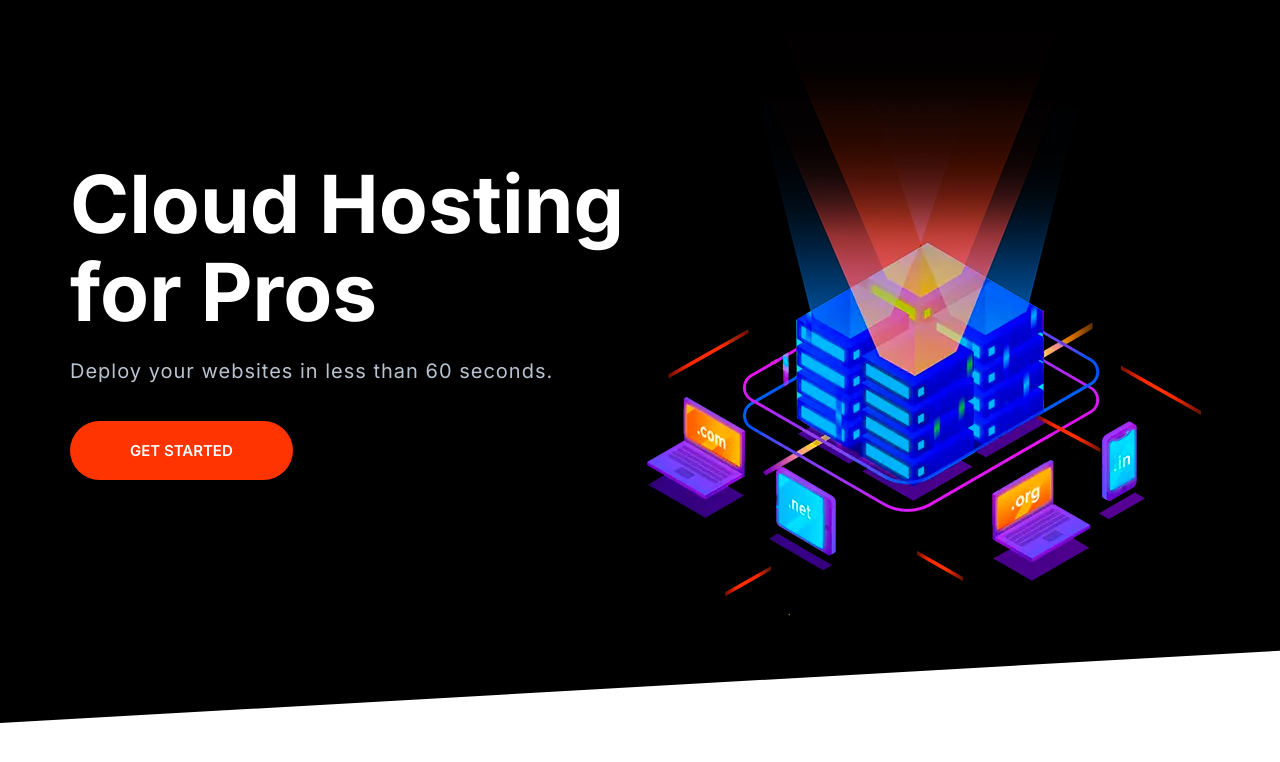
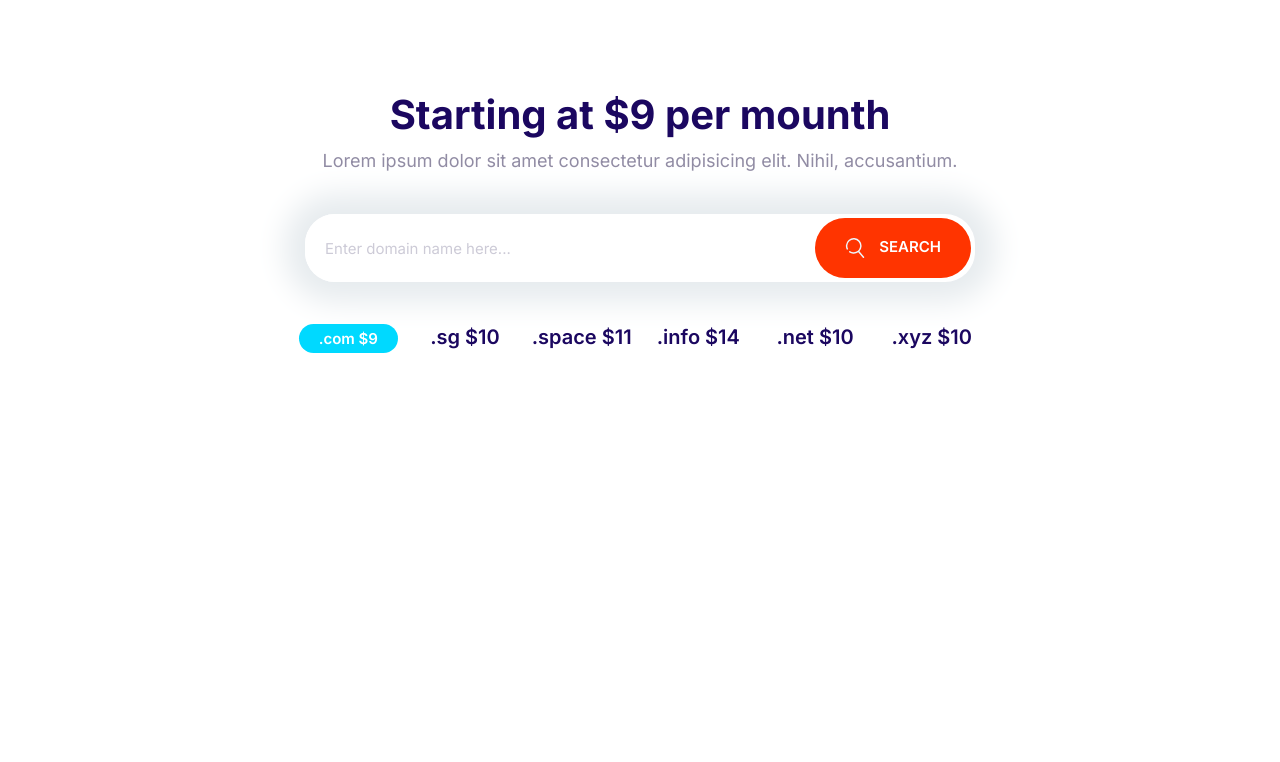
Before and after one commit to gabyreload1983/Moshify, a plain HTML site: page index.html in a window 1280 px wide. Drawn offline with Linux system fonts and the light colour scheme.

Commit message:
Create Domain Block component

```diff
--- a/CSS/style.css
+++ b/CSS/style.css
@@ -191,9 +191,17 @@ a {
   font-size: 1.8rem;
   font-weight: 600;
   margin: 1rem 0;
+  outline: 0;
   padding: 2rem 3rem;
   text-align: center;
   text-transform: uppercase;
+}
+
+.btn .icon {
+  width: 2rem;
+  height: 2rem;
+  margin-right: 1rem;
+  vertical-align: middle;
 }
 
 .btn--primary {
@@ -263,7 +271,7 @@ a {
 .input-group .input {
   border: 0;
   flex-grow: 1;
-  padding: 1.5rem 1rem;
+  padding: 1.5rem 2rem;
 }
 .input-group .btn {
   margin: 4px;
@@ -629,3 +637,27 @@ a {
     align-self: center;
   }
 }
+
+/* Domain Block */
+.block-domain .input-group {
+  box-shadow: 0 0 30px 20px #e6ebee;
+  border: 0;
+  margin: 4rem auto;
+  max-width: 670px;
+}
+.block-domain__prices {
+  display: grid;
+  grid-template-columns: repeat(3, 1fr);
+  grid-template-rows: repeat(2, 6rem);
+  font-size: 2rem;
+  font-weight: 600;
+  justify-items: center;
+  max-width: 700px;
+  margin: 0 auto;
+}
+
+@media screen and (min-width: 768px) {
+  .block-domain__prices {
+    grid-template-columns: repeat(auto-fit, minmax(10rem, 1fr));
+  }
+}
--- a/index.html
+++ b/index.html
@@ -15,27 +15,35 @@
     <link rel="stylesheet" href="./CSS/style.css" />
   </head>
   <body>
-    <section class="block block--dark block--skewed--left hero">
-      <div class="container grid grid--1x2">
-        <header class="block__header hero__content">
-          <h1 class="block__heading">Cloud Hosting for Pros</h1>
-          <p class="hero__tagline">
-            Deploy your websites in less than 60 seconds.
-          </p>
-          <a href="" class="btn btn--accent btn--streched">Get Started</a>
-        </header>
-        <picture>
-          <source
-            type="image/webp"
-            srcset="images/banner.webp 1x, images/banner@2x.webp 2x"
-          />
-          <source
-            type="image/png"
-            srcset="images/banner.png 1x, images/banner@2x.png 2x"
-          />
-          <img class="hero__image" src="./images/banner.png" alt="" />
-        </picture>
+    <section class="block container block-domain">
+      <header class="block__header">
+        <h2>Starting at $9 per mounth</h2>
+        <p>
+          Lorem ipsum dolor sit amet consectetur adipisicing elit. Nihil,
+          accusantium.
+        </p>
+      </header>
+      <div class="input-group">
+        <input
+          type="text"
+          class="input"
+          placeholder="Enter domain name here..."
+        />
+        <button class="btn btn--accent">
+          <svg class="icon icon--white">
+            <use xlink:href="images/sprite.svg#search"></use>
+          </svg>
+          Search
+        </button>
       </div>
+      <ul class="list block-domain__prices">
+        <li><span class="badge badge--secondary"> .com $9 </span></li>
+        <li>.sg $10</li>
+        <li>.space $11</li>
+        <li>.info $14</li>
+        <li>.net $10</li>
+        <li>.xyz $10</li>
+      </ul>
     </section>
     <script src="./js/main.js"></script>
   </body>
```
Also changed, not shown: components/domainBlock.html (added, +26 -0 lines).
